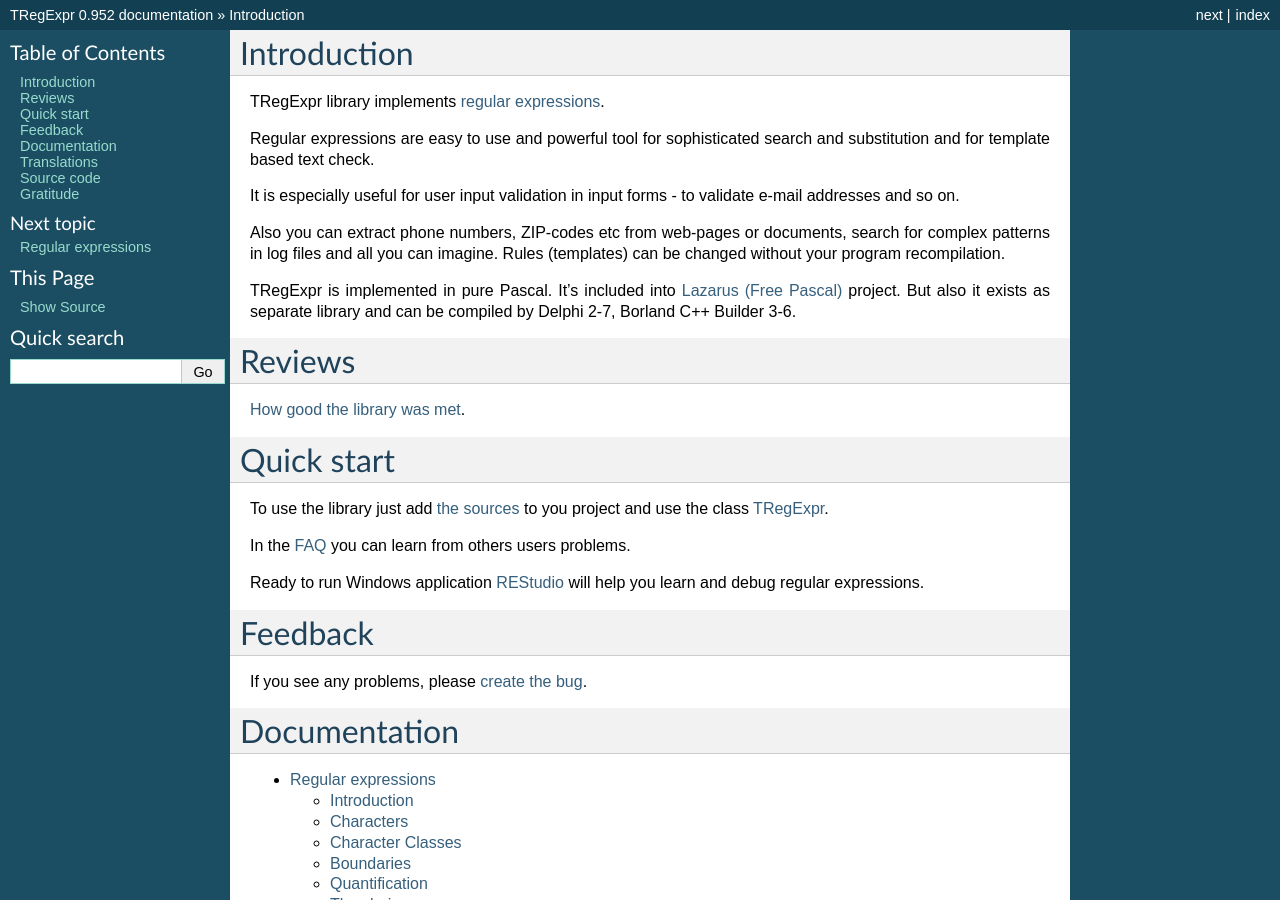
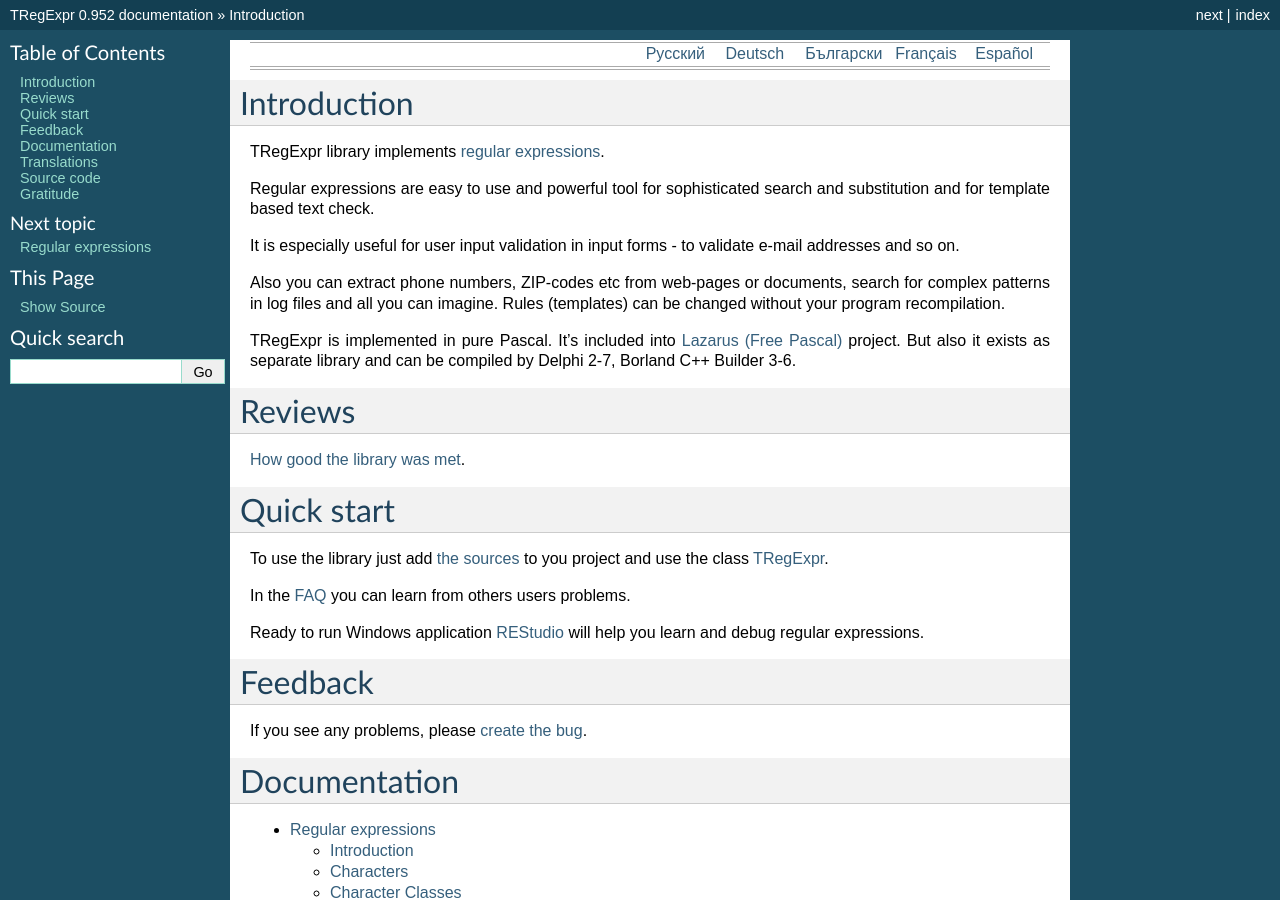
Before and after one commit to andgineer/TRegExpr, a Sphinx documentation site: the page built from docs/index.rst, in a window 1280 px wide and 900 px high. Built offline with Sphinx 7.4.7, drawn with Linux system fonts in a browser that asks for light colours.

Commit message:
translations list

```diff
--- a/docs/demos.rst
+++ b/docs/demos.rst
@@ -1,3 +1,5 @@
+.. include:: translations_list.rst
+
 Demos
 =====
 
--- a/docs/faq.rst
+++ b/docs/faq.rst
@@ -1,3 +1,5 @@
+.. include:: translations_list.rst
+
 FAQ
 ===
 
--- a/docs/index.rst
+++ b/docs/index.rst
@@ -1,3 +1,5 @@
+.. include:: translations_list.rst
+
 Introduction
 ~~~~~~~~~~~~
 
--- a/docs/regular_expressions.rst
+++ b/docs/regular_expressions.rst
@@ -1,3 +1,5 @@
+.. include:: translations_list.rst
+
 Regular expressions
 ===================
 
--- /dev/null
+++ b/docs/translations_list.rst
@@ -0,0 +1,22 @@
+.. list-table::
+   :widths: 50 10 10 10 10 10
+   :header-rows: 0
+
+   * -
+     -
+     -
+     -
+     -
+     -
+   * -
+     - `Русский <https://regex.masterandrey.com/ru/latest/index.html>`__
+     - `Deutsch <https://regex.masterandrey.com/de/latest/index.html>`__
+     - `Български <https://regex.masterandrey.com/bg/latest/index.html>`__
+     - `Français <https://regex.masterandrey.com/fr/latest/index.html>`__
+     - `Español <https://regex.masterandrey.com/es/latest/index.html>`__
+   * -
+     -
+     -
+     -
+     -
+     -
--- a/docs/tregexpr.rst
+++ b/docs/tregexpr.rst
@@ -1,3 +1,5 @@
+.. include:: translations_list.rst
+
 TRegExpr
 ========
 
```
